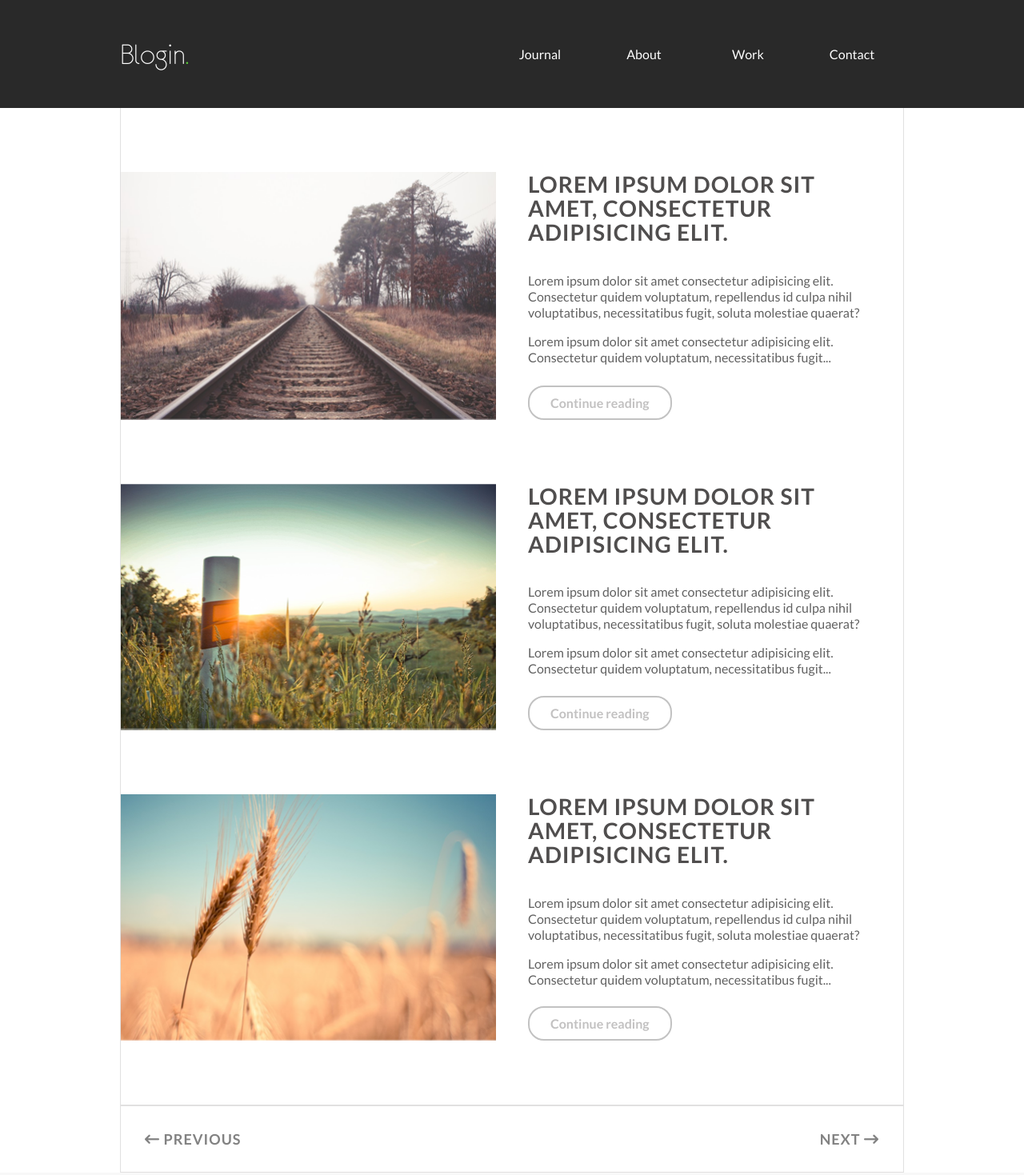
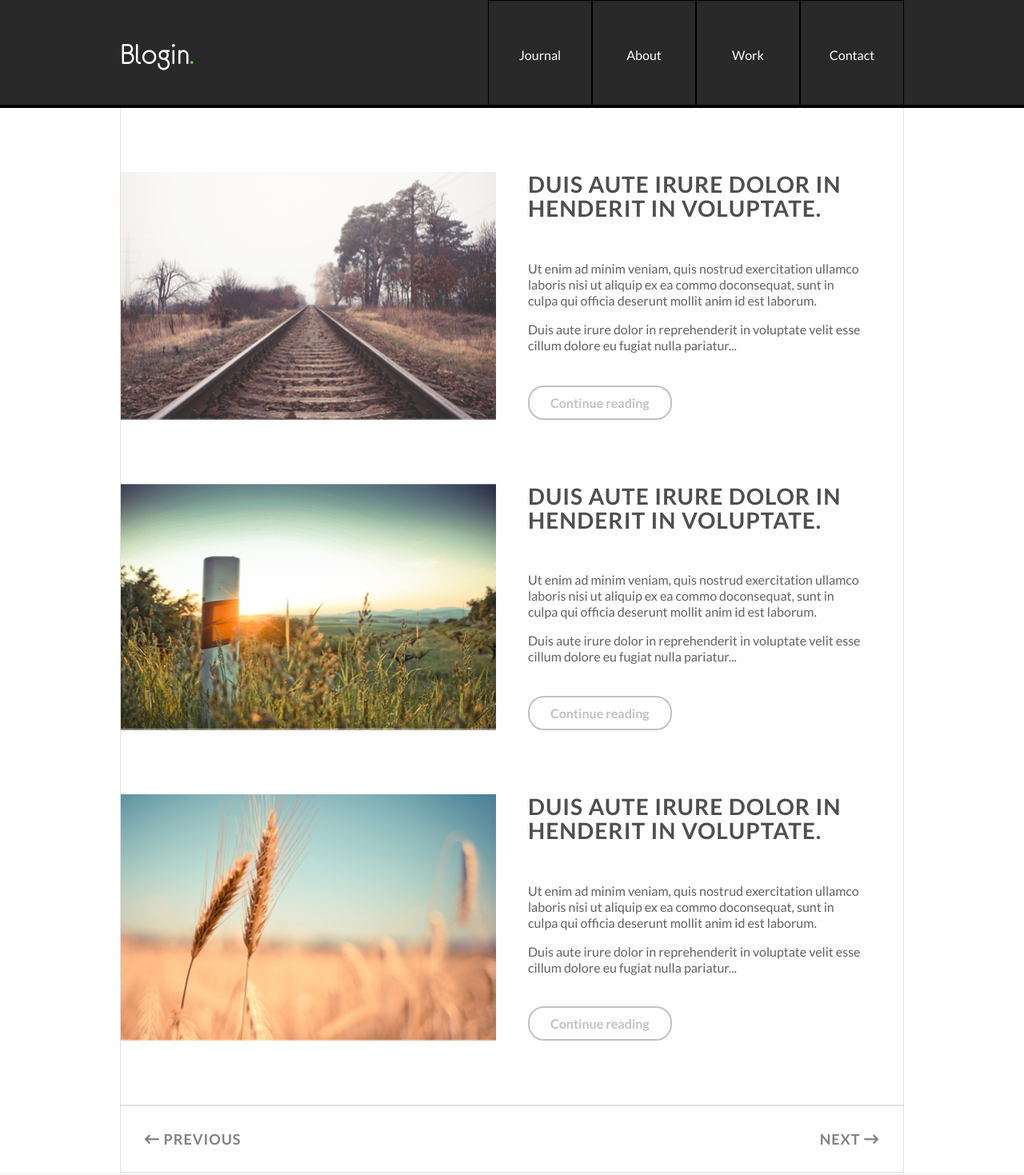
Before and after one commit to JonathanDolan1/Blogin, a plain HTML site: page index.html in a window 1280 px wide. Shown: the top 1469 px of the page at 80% size. Drawn offline with Linux system fonts and the light colour scheme.

Commit message:
Imp main nav clicks

```diff
--- a/index.html
+++ b/index.html
@@ -14,11 +14,11 @@
         <div class="main-header-content flex space-between align-items">
             <div class="logo main-header-logo">Blogin<span>.</span></div>
             <nav class="main-nav-container">
-                <ul class="main-nav clean-list flex">
-                    <li><a href=""></a>Journal</li>
-                    <li><a href=""></a>About</li>
-                    <li><a href=""></a>Work</li>
-                    <li><a href=""></a>Contact</li>
+                <ul class="main-nav clean-list main-nav-layout">
+                    <li onclick="onMenuItemClicked(this)"><a href=""></a>Journal</li>
+                    <li onclick="onMenuItemClicked(this)"><a href=""></a>About</li>
+                    <li onclick="onMenuItemClicked(this)"><a href=""></a>Work</li>
+                    <li onclick="onMenuItemClicked(this)"><a href=""></a>Contact</li>
                 </ul>
             </nav>
         </div>
@@ -29,14 +29,11 @@
         <div class="card card-layout">
             <img src="img/1.png" alt="" class="card-img">
             <div class="card-content card-content-layout">
-                <h2 class="card-title">Lorem ipsum dolor sit amet, consectetur adipisicing elit.</h2>
+                <h2 class="card-title">Duis aute irure dolor in henderit in voluptate.</h2>
                 <div class="card-text-container">
-                    <p class="card-head-text">Lorem ipsum dolor sit amet consectetur adipisicing elit. Consectetur
-                        quidem voluptatum, repellendus id culpa nihil voluptatibus, necessitatibus fugit, soluta
-                        molestiae quaerat?
+                    <p class="card-head-text">Ut enim ad minim veniam, quis nostrud exercitation ullamco laboris nisi ut aliquip ex ea commo doconsequat, sunt in culpa qui officia deserunt mollit anim id est laborum.
                     </p>
-                    <p class="card-sub-text">Lorem ipsum dolor sit amet consectetur adipisicing elit. Consectetur quidem
-                        voluptatum, necessitatibus fugit...</p>
+                    <p class="card-sub-text">Duis aute irure dolor in reprehenderit in voluptate velit esse cillum dolore eu fugiat nulla pariatur...</p>
                 </div>
                 <button class="card-link">Continue reading <i class="icon fa-solid fa-arrow-right-long"></i></button>
             </div>
@@ -45,14 +42,11 @@
         <div class="card card-layout">
             <img src="img/2.png" alt="" class="card-img">
             <div class="card-content card-content-layout">
-                <h2 class="card-title">Lorem ipsum dolor sit amet, consectetur adipisicing elit.</h2>
+                <h2 class="card-title">Duis aute irure dolor in henderit in voluptate.</h2>
                 <div class="card-text-container">
-                    <p class="card-head-text">Lorem ipsum dolor sit amet consectetur adipisicing elit. Consectetur
-                        quidem voluptatum, repellendus id culpa nihil voluptatibus, necessitatibus fugit, soluta
-                        molestiae quaerat?
+                    <p class="card-head-text">Ut enim ad minim veniam, quis nostrud exercitation ullamco laboris nisi ut aliquip ex ea commo doconsequat, sunt in culpa qui officia deserunt mollit anim id est laborum.
                     </p>
-                    <p class="card-sub-text">Lorem ipsum dolor sit amet consectetur adipisicing elit. Consectetur quidem
-                        voluptatum, necessitatibus fugit...</p>
+                    <p class="card-sub-text">Duis aute irure dolor in reprehenderit in voluptate velit esse cillum dolore eu fugiat nulla pariatur...</p>
                 </div>
                 <button class="card-link">Continue reading <i class="icon fa-solid fa-arrow-right-long"></i></button>
             </div>
@@ -61,14 +55,11 @@
         <div class="card card-layout">
             <img src="img/3.png" alt="" class="card-img">
             <div class="card-content card-content-layout">
-                <h2 class="card-title">Lorem ipsum dolor sit amet, consectetur adipisicing elit.</h2>
+                <h2 class="card-title">Duis aute irure dolor in henderit in voluptate.</h2>
                 <div class="card-text-container">
-                    <p class="card-head-text">Lorem ipsum dolor sit amet consectetur adipisicing elit. Consectetur
-                        quidem voluptatum, repellendus id culpa nihil voluptatibus, necessitatibus fugit, soluta
-                        molestiae quaerat?
+                    <p class="card-head-text">Ut enim ad minim veniam, quis nostrud exercitation ullamco laboris nisi ut aliquip ex ea commo doconsequat, sunt in culpa qui officia deserunt mollit anim id est laborum.
                     </p>
-                    <p class="card-sub-text">Lorem ipsum dolor sit amet consectetur adipisicing elit. Consectetur quidem
-                        voluptatum, necessitatibus fugit...</p>
+                    <p class="card-sub-text">Duis aute irure dolor in reprehenderit in voluptate velit esse cillum dolore eu fugiat nulla pariatur...</p>
                 </div>
                 <button class="card-link">Continue reading <i class="icon fa-solid fa-arrow-right-long"></i></button>
             </div>
@@ -96,6 +87,7 @@
         </ul>
     </footer>
 
+    <script src="js/main.js"></script>
 </body>
 
 </html>
--- /dev/null
+++ b/js/main.js
@@ -0,0 +1,16 @@
+'use strict'
+
+function onMenuItemClicked(elLi){
+    cleanLis()
+    elLi.style.borderBlockEnd = '4px solid var(--color_secondary_01)'
+    elLi.style.color = 'var(--color_secondary_01)'
+}
+
+function cleanLis(){
+    let elLis = document.querySelectorAll('.main-header li')
+    elLis = Array.from(elLis)
+    elLis.forEach(elLi => {
+        elLi.style.borderBlockEnd = '1px solid var(--color_secondary_03)'
+        elLi.style.color = 'var(--color_secondary_base)'
+    })
+}
--- a/styles/basics/helpers.css
+++ b/styles/basics/helpers.css
@@ -10,7 +10,6 @@
     align-items: center;
 }
 
-
 .clean-list{
     margin:0;
     padding:0;
--- a/styles/basics/layouts.css
+++ b/styles/basics/layouts.css
@@ -15,6 +15,13 @@
     grid-column: 1 / -1;
  }
 
+ .main-nav-layout{
+  display: grid;
+  grid-auto-flow: column;
+  grid-template-columns: repeat(4,minmax(auto,130px));
+  place-items: center;
+  grid-template-rows: 135px;
+}
 
  .cards-container-layout{
    display: grid;
--- a/styles/components/card.css
+++ b/styles/components/card.css
@@ -9,11 +9,12 @@
     letter-spacing: 1px;
     line-height: 1.07142857143;
     color: var(--color_primary_01);
-    margin-inline-end: 17%;
+    margin-inline-end: 50px;
 }
 
 .card p{
     margin-block-start:0;
+    margin-inline-end:50px;
 }
 
 .card .card-link{
--- a/styles/components/main-header.css
+++ b/styles/components/main-header.css
@@ -1,5 +1,8 @@
 .main-header{
+    position: sticky;
+    top: 0;
     background-color: var(--color_secondary_02);
+    box-shadow: inset 0px -4px 0px 0px var(--color_secondary_03);
 }
 
 .main-header .main-header-content {
@@ -7,15 +10,24 @@
     color: var(--color_secondary_base);
 }
 
-.main-header .main-nav{
-    display: grid;
-    grid-auto-flow: column;
-    grid-template-columns: repeat(4,minmax(auto,130px));
-    place-items: center;
-    grid-template-rows: 135px;
+.main-header li{
+    height: 100%;
+    width: 100%;
+    text-align: center;
+    line-height: 135px;
+    border: solid var(--color_secondary_03);
+    border-block-width: 1px;
+    border-inline-width: 0.5px;
+}
+
+.main-header li:first-child{
+    border-inline-start-width: 1px;
+}
+
+.main-header li:last-child{
+    border-inline-end-width: 1px;
 }
 
 .main-header li:hover{
-    color: var(--color_secondary_01);
     cursor: pointer;
 }
--- a/styles/setup/typography.css
+++ b/styles/setup/typography.css
@@ -10,5 +10,5 @@
 
 @font-face {
     font-family: eurofurence;
-    src: url(/fonts/eurofurence/eurof35.ttf);
+    src: url(/fonts/eurofurence/eurof55.ttf);
 }
--- a/styles/setup/vars.css
+++ b/styles/setup/vars.css
@@ -11,6 +11,7 @@
     --color_secondary_base: #ffffff;
     --color_secondary_01: #58C93A;
     --color_secondary_02: rgba(41, 41, 41, 1);
+    --color_secondary_03: black;
     --color_facebook: #4267B2;
     --color_twitter: #1DA1F2;
     --color_behance: #053eef;
```
Also changed, not shown: fonts/eurofurence/eurof36.ttf (deleted), fonts/eurofurence/eurof56.ttf (deleted), fonts/eurofurence/eurof75.ttf (deleted), fonts/eurofurence/eurof76.ttf (deleted), 1 other file.
